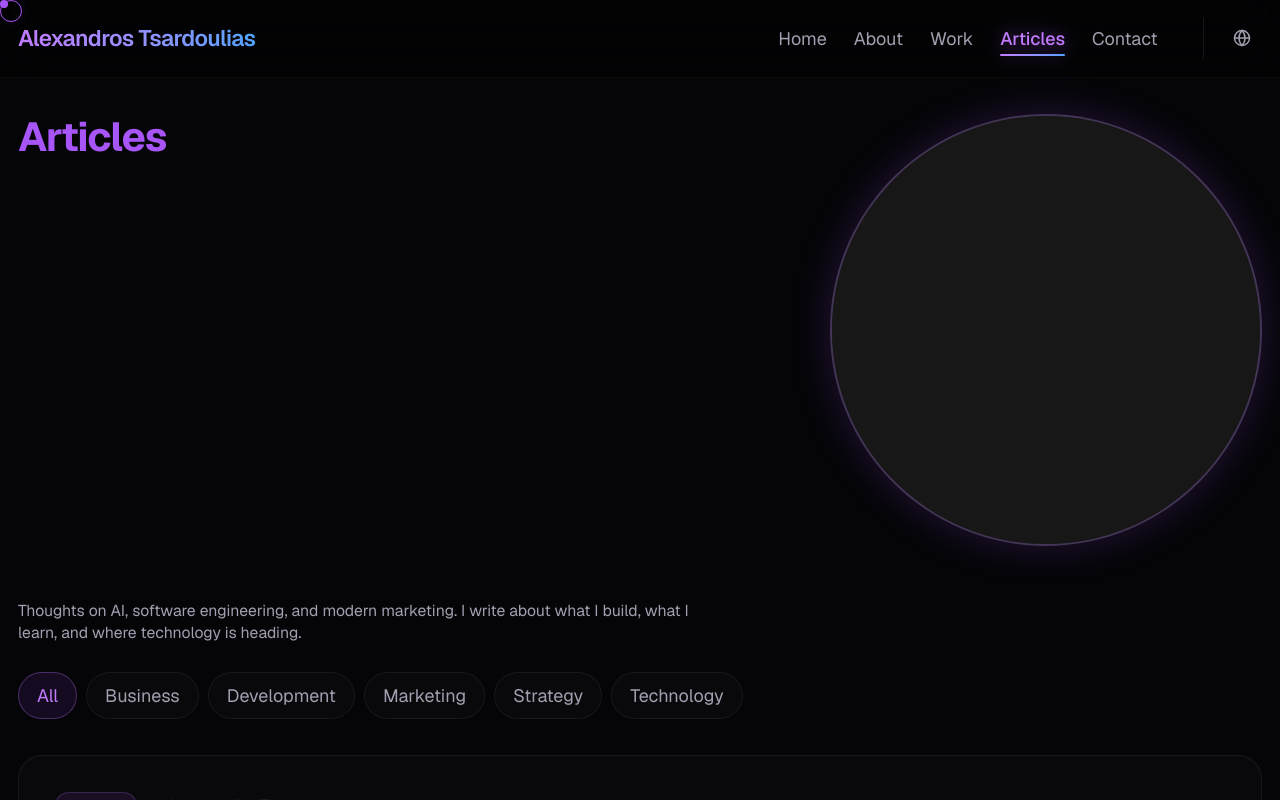
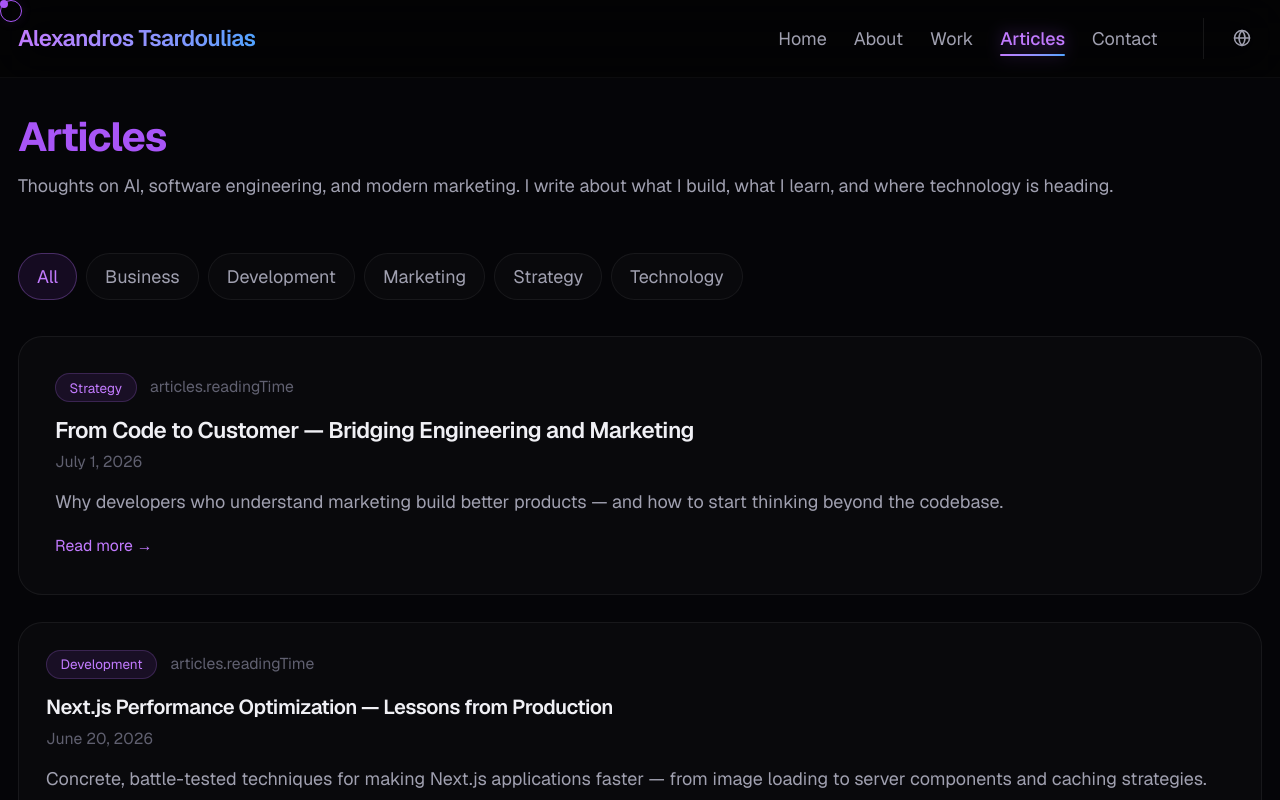
Before and after one commit to alekostsardoulias/alekos-website, a Next.js app: page /en/articles in a window 1280 px wide. Shown: the top 800 px of the page. Built offline with nearby package versions, Linux system fonts and the light colour scheme.

Commit message:
fix: hide hero image on articles page, move description below heading

```diff
--- a/src/app/[locale]/articles/page.tsx
+++ b/src/app/[locale]/articles/page.tsx
@@ -18,8 +18,7 @@ export default function ArticlesPage() {
 
   return (
     <PageLayout>
-      <HeroSection headingKey="heading" headingNamespace="articles" largeImage />
-      <p className="text-sm text-text-secondary max-w-prose mt-2 mb-6 text-pretty">{t('description')}</p>
+      <HeroSection headingKey="heading" headingNamespace="articles" subtitleKey="description" hideImage />
 
       {/* Category filter + article list */}
       <h2 className="sr-only">{t('heading')}</h2>
```
